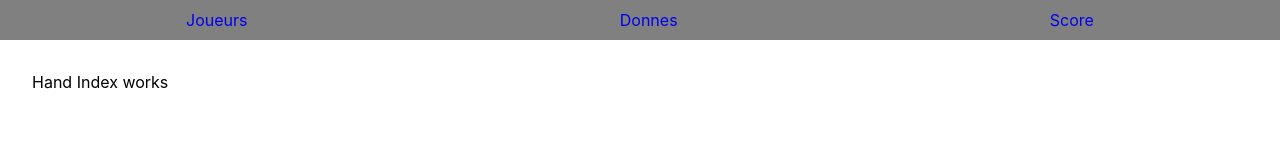
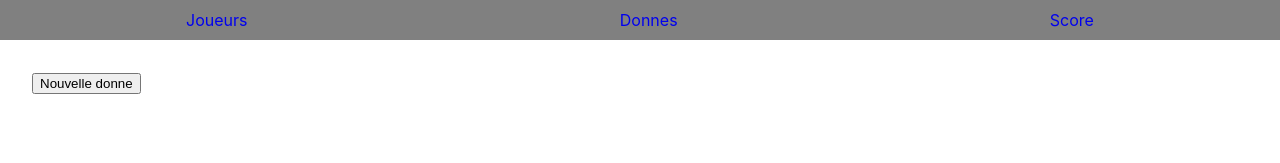
Before and after one commit to ndrplm/tarot-counter, a React (Create React App) app: page /hands in a window 1280 px wide. Shown: the top 163 px of the page. Built offline with nearby package versions, Linux system fonts and the light colour scheme.

Commit message:
👬 List the hands and create a new one

```diff
--- a/src/pages/hands/Index.tsx
+++ b/src/pages/hands/Index.tsx
@@ -1,3 +1,26 @@
-const Index = () => <div>Hand Index works</div>
+import { useNavigate } from 'react-router-dom'
+import { Hand } from '../../types'
+
+const Index = () => {
+  const navigate = useNavigate()
+  const hands: Hand[] = sessionStorage.getItem('hands') ? JSON.parse(sessionStorage.hands) : [] // not very elegant but i'll find another way to have a default empty array
+
+  const createNewHand = () => {
+    const id = Date.now()
+    hands.push({ id })
+    sessionStorage.setItem('hands', JSON.stringify(hands))
+    navigate(`${id}`)
+  }
+  return (
+    <>
+      <div>
+        {hands?.map(hand => (
+          <div>{hand.id}</div>
+        ))}
+      </div>
+      <button onClick={createNewHand}>Nouvelle donne</button>
+    </>
+  )
+}
 
 export default Index
--- a/src/types.tsx
+++ b/src/types.tsx
@@ -10,8 +10,8 @@ export interface Game {
 
 export interface Hand {
   id: number
-  taker: Taker
-  defense: Defense
+  taker?: Taker
+  defense?: Defense
 }
 
 export interface Defense {
```
